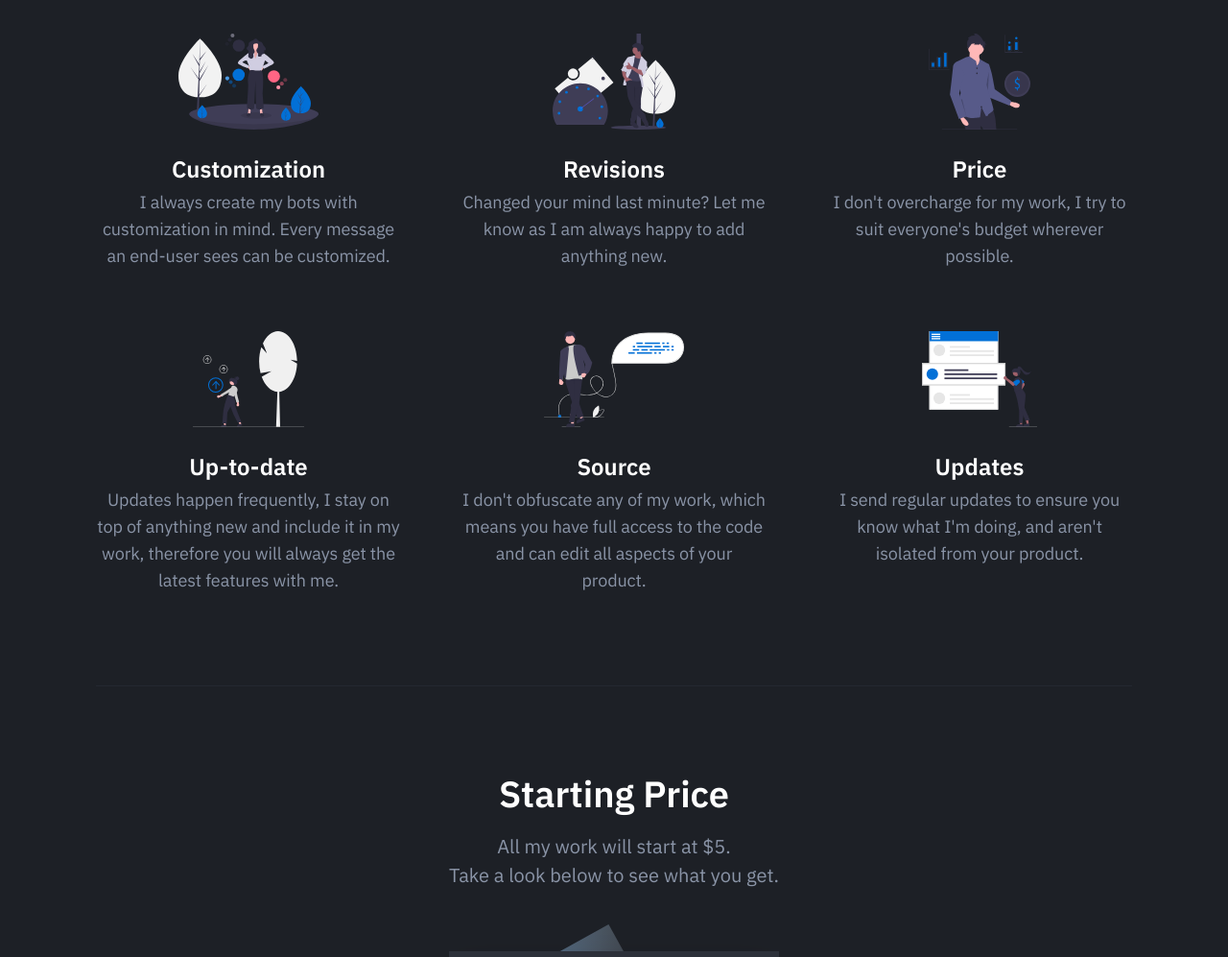
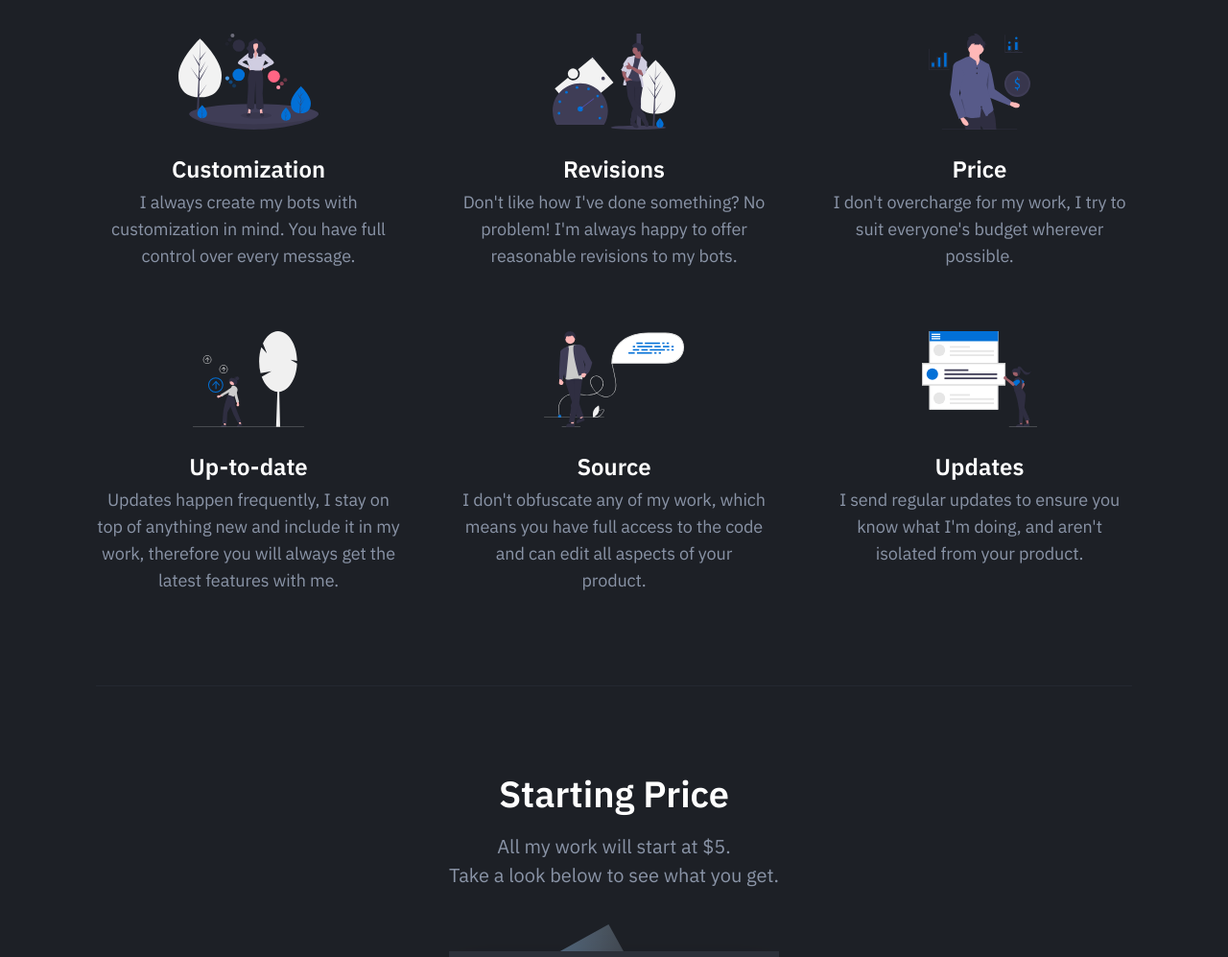
Before and after one commit to ImMaxUK/Portfolio-Site, a plain HTML site: page index.html in a window 1280 px wide. Shown: the part 705-1702 px from the top of the page at 96% size. Drawn offline with nearby package versions, Linux system fonts and the light colour scheme; a script that the page names is missing.

Commit message:
Updated features

```diff
--- a/index.html
+++ b/index.html
@@ -97,8 +97,7 @@
                     <img src="dist/images/feature-icon-01.svg" style="height: 100px;" alt="Feature 01">
                   </div>
                   <h4 class="feature-title mt-24">Customization</h4>
-                  <p class="text-sm mb-0">I always create my bots with customization in mind. Every message an end-user
-                    sees can be customized.
+                  <p class="text-sm mb-0">I always create my bots with customization in mind. You have full control over every message.
                   </p>
                 </div>
               </div>
@@ -108,8 +107,7 @@
                     <img src="dist/images/feature-icon-02.svg" style="height: 100px;" alt="Feature 02">
                   </div>
                   <h4 class="feature-title mt-24">Revisions</h4>
-                  <p class="text-sm mb-0">Changed your mind last minute? Let me know as I am always happy to add
-                    anything new.
+                  <p class="text-sm mb-0">Don't like how I've done something? No problem! I'm always happy to offer reasonable revisions to my bots.
                   </p>
                 </div>
               </div>
```
